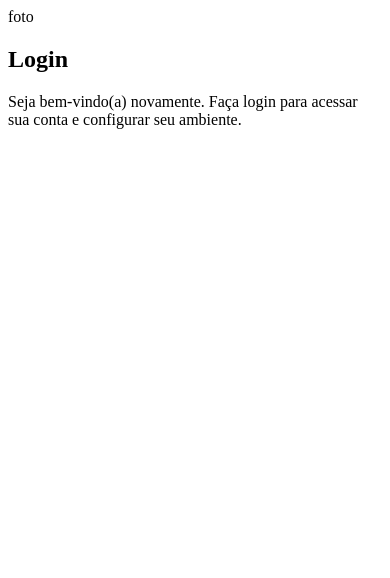
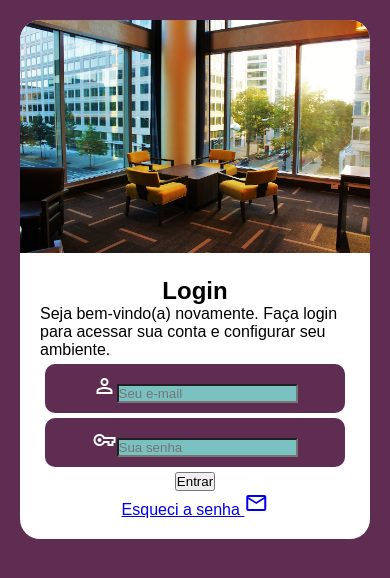
Before and after one commit to Giodosvani/projeto-login, a plain HTML site: page index.html in a window 390 px wide. Drawn offline with nearby package versions, Linux system fonts and the light colour scheme.

Commit message:
prototito do mobile first

```diff
--- a/index.html
+++ b/index.html
@@ -6,17 +6,34 @@
     <meta name="viewport" content="width=device-width, initial-scale=1.0">
     <title>Login</title>
     <link rel="stylesheet" href="style/style.css">
+
+    <!-- Icones -->
+    <link rel="stylesheet" href="https://fonts.googleapis.com/css2?family=Material+Symbols+Outlined:opsz,wght,FILL,GRAD@20..48,100..700,0..1,-50..200" />
+    <link rel="stylesheet" href="https://fonts.googleapis.com/css2?family=Material+Symbols+Outlined:opsz,wght,FILL,GRAD@20..48,100..700,0..1,-50..200" />
+    <link rel="stylesheet" href="https://fonts.googleapis.com/css2?family=Material+Symbols+Outlined:opsz,wght,FILL,GRAD@20..48,100..700,0..1,-50..200" />
+
+
 </head>
 <body>
     <main>
         <section id="login">
             <div id="imagem">
-                foto
+                <img src="images/intro.jpg" alt="">
             </div>
             <div id="formulario">
                 <h1>Login</h1>
                 <p>Seja bem-vindo(a) novamente. Faça login para acessar sua conta e configurar seu ambiente.</p>
-                <form action="login.php" method="post"></form>
+                <form action="login.php" method="post">
+
+                    <div class="caixa"><span class="material-symbols-outlined">person</span><input type="email" name="email" id="iemail" required placeholder="Seu e-mail"></div>
+
+                    <div class="caixa"><span class="material-symbols-outlined">vpn_key</span><input type="password" name="senha" id="isenha" required placeholder="Sua senha"></div>
+
+                    <input type="submit" value="Entrar">
+                </form>
+                <a href="#">Esqueci a senha <span class="material-symbols-outlined">
+                    mail
+                    </span></a>
             </div>
         </section>
     </main>
--- a/style/style.css
+++ b/style/style.css
@@ -4,4 +4,47 @@
 PALETA DE CORES
 VERDE: #49a09d
 LILÁS: #5f2c52
- */
+*/
+
+* {
+    margin: 0px;
+    padding: 0px;
+    font-family: Arial, Helvetica, sans-serif;
+}
+
+body {
+    background-color: #5f2c52;
+}
+
+#login {
+    width: fit-content;
+    background-color: white;
+    margin: 20px;
+    border-radius: 20px;
+    text-align: center;
+}
+
+#login img {
+    width: 100%;
+    border-radius: 20px 20px 0px 0px;
+}
+
+#login p {
+    text-align: left;
+}
+
+#formulario {
+    padding: 20px;
+}
+
+.caixa {
+    background-color: #5f2c52;
+    color: white;
+    margin: 5px;
+    border-radius: 10px;
+    padding: 10px;
+}
+
+#iemail, #isenha {
+    background-color: rgb(122, 193, 193);
+}
```
